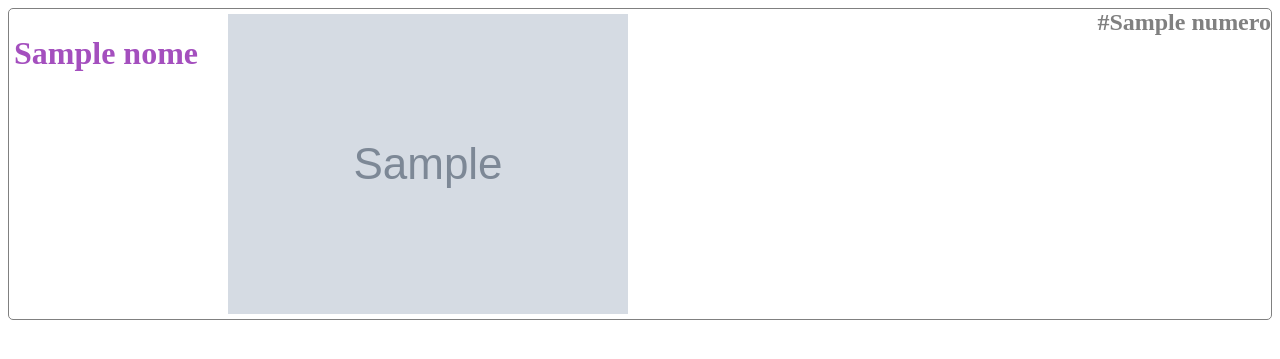
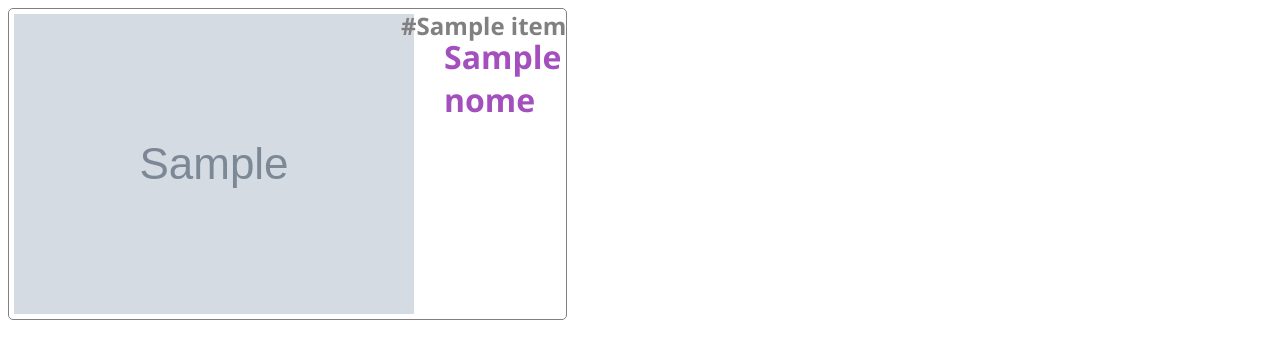
Before and after one commit to kiarareges10-ship-it/pok-mon, a Flask app: template templates/index.html in a window 1280 px wide. Shown: the top 359 px of the page. Run offline with Flask 3, Linux system fonts and the light colour scheme; the template is opened without the code that fills it: most values are stand-ins (such as "Sample title", 1, 10 or a date in 2020); grey boxes marked "Sample" are stand-in pictures.

Commit message:
div Taylor

```diff
--- a/app.py
+++ b/app.py
@@ -1,12 +1,13 @@
-from flask import Flask, render_template
+from flask import Flask, render_template, session
 import requests
 import random
 
 app = Flask(__name__)
+app.secret_key = "pokemon"
 
 # rotas serao inseridas aqui
 @app.route('/')
-def inicío():
+def inicio():
     id_sorteado = random.randint(1,1025)
     url_api = 'https://pokeapi.co/api/v2/pokemon-form/'+str(id_sorteado)
     response = requests.get(url_api)
@@ -18,11 +19,26 @@ def inicío():
     showdown = other.get("showdown",{})
     link_imagem = showdown.get("front_default")
 
+    if 'numeros' not in session:
+        #criando as listas vazias
+        session['numeros'] = []
+        session['nomes'] = []
+        session['imagens'] = []
 
+    numeros = session['numeros']
+    numeros.append(id_sorteado)
+    session['numeros'] = numeros
+    nomes = session['nomes']
+    nomes.append(dados.get('name'))
+    session['nomes'] = nomes
+    imagens = session['imagens']
+    imagens.append(link_imagem)
+    session['imagens'] = imagens
 
-
-
-    return render_template('index.html',numero=id_sorteado,nome=dados.get("name"),imagem=link_imagem)
+    return render_template('index.html',
+            numeros=session['numeros'],
+            nomes=session['nomes'],
+            imagens=session['imagens'])
 
 if __name__ == '__main__':
     app.run(debug=True)
--- a/templates/index.html
+++ b/templates/index.html
@@ -2,6 +2,11 @@
     <head>
     </head>
     <style>
+        .grid{
+            display: grid;
+            grid-template-columns: repeat(3, 1fr);
+            gap: 20px;
+        }
         .cartao{
             position: relative;
             display:flex;
@@ -10,7 +15,7 @@
             border: 1px solid gray;
             border-radius: 5px;
             padding: 5px;
-            front-family: 'Segoe UI';
+            font-family: 'Segoe UI';
             color: rgb(164, 79, 190)
 
         }
@@ -24,10 +29,14 @@
         }
     </style>
     <body>
+        <div class="grid">
+        {% for item in numeros %}
         <div class="cartao">
-          <h1>{{nome}}</h1>
-          <h2>#{{numero}}</h2>
-          <img src={{imagem}}>
+          <img src={{imagens[loop.index0]}}>
+           <h2>#{{numeros[loop.index0]}}</h2>
+          <h1>{{nomes[loop.index0]}}</h1>
+        </div>
+        {%  endfor %}
         </div>
     </body>
 </html>
```
